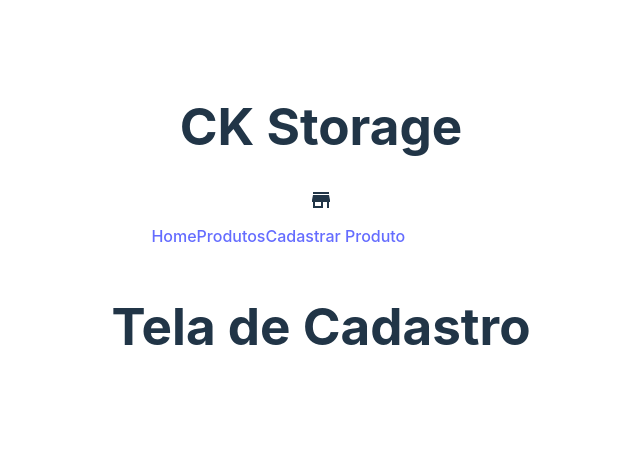
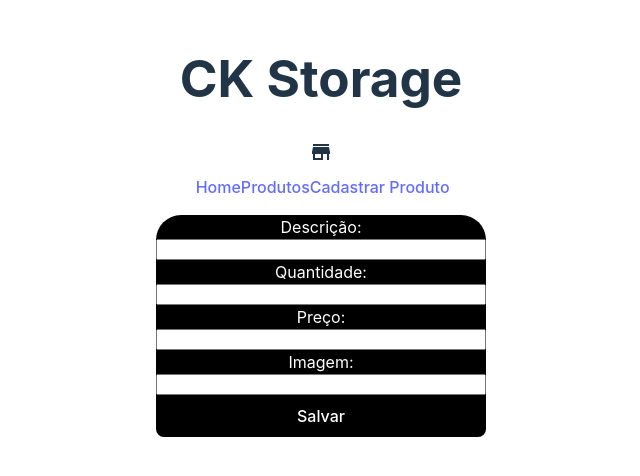
Before and after one commit to KleitonH/site_final_componentes, a React (Vite) app: page /cadastrar in a window 1280 px wide. Shown: the part 174-650 px from the top of the page, without its empty margins (319-959 px from the left). Built offline with nearby package versions, Linux system fonts and the light colour scheme.

Commit message:
forms pronto, falta realizar envio

```diff
--- a/src/pages/CadastroPage.jsx
+++ b/src/pages/CadastroPage.jsx
@@ -1,7 +1,20 @@
 function CadastroPage(){
-    return <>
-        <h1>Tela de Cadastro</h1>
-    </>
+    return <div>
+        <form style={{display:'flex', flexDirection: 'column', backgroundColor:'black', color:'white', borderRadius:'25px'}}>
+            <label htmlFor="descricao">Descrição:</label>
+            <input id="descricao" type="text" />
+            <label htmlFor="quantidade">Quantidade:</label>
+            <input id="quantidade" type="number" />
+            <label htmlFor="preco">Preço:</label>
+            <input id="preco" type="number" />
+            <label htmlFor="imagem">Imagem:</label>
+            <input id="imagem" type="text" />
+            <button style={{backgroundColor:'black', color:'white'}}>Salvar</button>
+        </form>
+    </div>
+
+
+
 }
 
 export default CadastroPage;
--- a/src/pages/HomePage.jsx
+++ b/src/pages/HomePage.jsx
@@ -1,6 +1,6 @@
 function HomePage(){
     return <>
-        <h1>Início</h1>
+        <h1>Bem-vindo(a) ao nosso Cadastrador de Produtos!</h1>
     </>
 }
 
```
